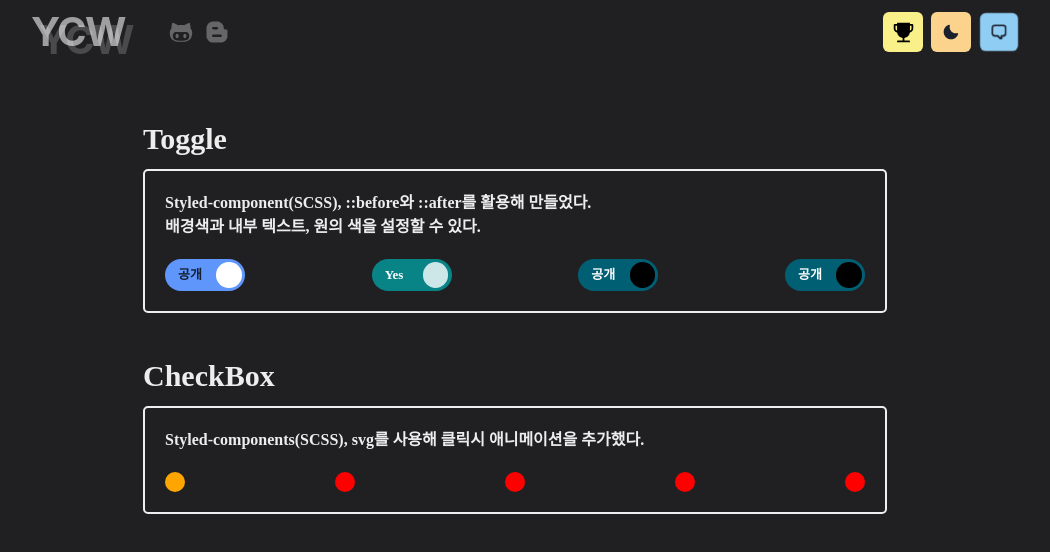
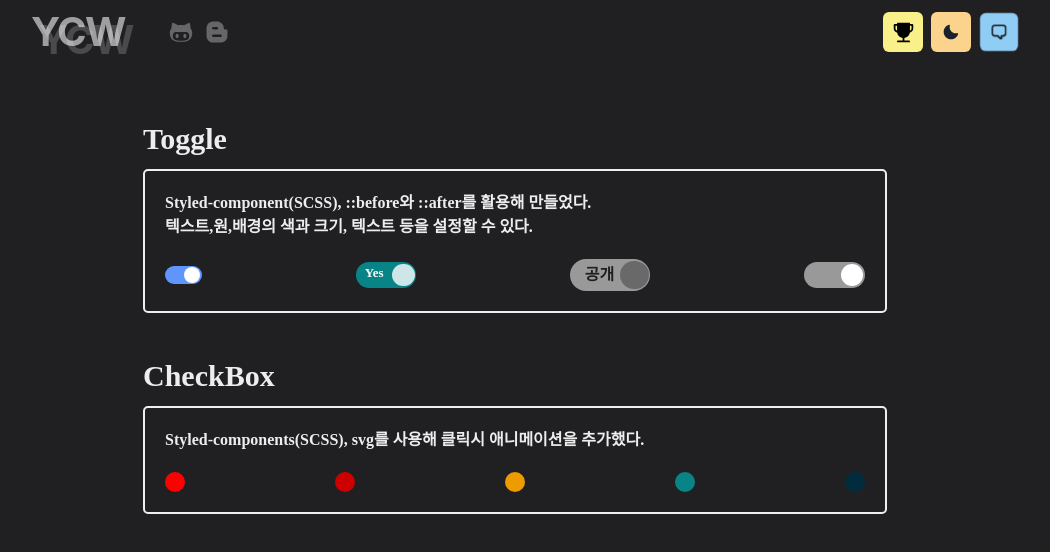
Before and after one commit to Oizys18/my_portfoilo, a Next.js app: page /projects/gallery in a window 1280 px wide. Shown: the top 552 px of the page, without its empty margins (125-1175 px from the left). Built offline with nearby package versions, Linux system fonts and the light colour scheme.

Commit message:
Mod Toggle, add workexperience

```diff
--- a/components/Toggle.js
+++ b/components/Toggle.js
@@ -2,8 +2,10 @@ import React from 'react'
 import styled from 'styled-components'
 
 export default function Toggle({
-  left,
-  right,
+  size,
+  noText,
+  leftText,
+  rightText,
   leftColor,
   rightColor,
   leftBgColor,
@@ -12,11 +14,39 @@ export default function Toggle({
   rightCircleColor,
   setChecked
 }) {
+  const Sizes = size => {
+    let sizes = {
+      size: 'lg',
+      width: '5em',
+      height: '2em',
+      circle: '1.8em',
+      fontSize: 'medium'
+    }
+    switch (size) {
+      case 'md':
+        sizes.size = 'md'
+        sizes.width = '3.8em'
+        sizes.height = '1.6em'
+        sizes.circle = '1.4em'
+        sizes.fontSize = 'small'
+        return sizes
+      case 'sm':
+        sizes.size = 'sm'
+        sizes.width = '2.3em'
+        sizes.height = '1.1em'
+        sizes.circle = '1em'
+        sizes.fontSize = 'small'
+        return sizes
+    }
+    return sizes
+  }
   return (
     <Wrapper>
       <CheckBox
-        left={left}
-        right={right}
+        sizes={Sizes(size)}
+        noText={noText}
+        leftText={size === 'sm' ? '' : leftText}
+        rightText={size === 'sm' ? '' : rightText}
         leftColor={leftColor}
         rightColor={rightColor}
         leftBgColor={leftBgColor}
@@ -39,23 +69,23 @@ const Wrapper = styled.div`
 
 const CheckBox = styled.input`
   z-index: 1;
-  width: 5rem;
-  height: 2rem;
+  width: ${props => props.sizes.width};
+  height: ${props => props.sizes.height};
   background: ${props => props.leftBgColor ?? '#00000050'};
-  border-radius: 2em;
+  border-radius: ${props => props.sizes.height};
   /* 선택X 텍스트 */
   ::before {
     position: absolute;
-    content: '${props => props.left ?? 'Yes'}';
-    width: 5rem;
-    height: 2rem;
     display: flex;
-    padding: 0 0 0 1em;
+    content: '${props => (props.noText ? '' : props.leftText)}';
+    width: ${props => props.sizes.width};
+    height: ${props => props.sizes.height};
+    padding: 0 0 0 calc(${props => props.sizes.circle} / 2);
+    align-items: center;
     justify-content: flex-start;
-    align-items: center;
     color: ${props => props.leftColor ?? '#ffffff'};
     font-weight: bold;
-    font-size: small;
+    font-size: ${props => props.sizes.fontSize};
     /* 텍스트 트랜지션 */
     transition: all 0.2s ease-in-out;
   }
@@ -64,10 +94,14 @@ const CheckBox = styled.input`
     position: relative;
     content: '';
     display: block;
-    width: 1.6em;
-    height: 1.6em;
-    top: calc((2rem - 1.6em) / 2);
-    left: calc(5rem - 1.8em);
+    width: ${props => props.sizes.circle};
+    height: ${props => props.sizes.circle};
+    top: calc(
+      (${props => props.sizes.height} - ${props => props.sizes.circle}) / 2
+    );
+    left: calc(
+      ${props => props.sizes.width} - ${props => props.sizes.circle} - 0.1em
+    );
     border-radius: 50%;
     background: ${props => props.leftCircleColor ?? '#ffffff'};
     /* 원 이동 트랜지션 */
@@ -80,22 +114,27 @@ const CheckBox = styled.input`
     /* 선택 O 텍스트 */
     ::before {
       position: absolute;
-      padding: 0 0 0 1.5em;
-      content: '${props => props.right ?? 'No'}';
-      align-items: center;
+      width: ${props => props.sizes.width};
+      height: ${props => props.sizes.height};
+      padding: 0 0 0 2em;
+      content: '${props => (props.noText ? '' : props.rightText)}';
+      font-weight: bold;
       justify-content: center;
-      font-weight: bold;
-      font-size: small;
+      font-size: ${props => props.sizes.fontSize};
       color: ${props => props.rightColor ?? '#ffffff'};
     }
     /* 선택 O 원 */
     ::after {
       content: '';
       z-index: 2;
-      top: calc((2rem - 1.6em) / 2);
-      left: calc((2rem - 1.6em) / 2);
-      width: 1.6em;
-      height: 1.6em;
+      top: calc(
+        (${props => props.sizes.height} - ${props => props.sizes.circle}) / 2
+      );
+      left: calc(
+        (${props => props.sizes.height} - ${props => props.sizes.circle}) / 2
+      );
+      width: ${props => props.sizes.circle};
+      height: ${props => props.sizes.circle};
       display: block;
       position: relative;
       border-radius: 50%;
--- a/components/checkbox.js
+++ b/components/checkbox.js
@@ -39,17 +39,7 @@ const CheckBox = styled.input`
   border-radius: 100%;
   background: ${props => props.color ?? 'red'};
   z-index: 1;
-  ::before {
-    position: absolute;
-    content: '';
-    justify-content: flex-start;
-    align-items: center;
-  }
-  ::after {
-    position: relative;
-    content: '';
-    display: block;
-  }
+  transition: 0.2s ease-in-out;
   &:checked {
     border-radius: 100%;
     background: ${props => props.checkedColor ?? 'black'};
--- a/components/gallery-item.js
+++ b/components/gallery-item.js
@@ -15,12 +15,14 @@ const GalleryItem = ({ title, description, children }) => {
         borderRadius={5}
         p={5}
       >
-        <Box display="flex" gridGap={10} flexWrap="wrap">
-          <Text fontWeight="bold">
-            {description.map((value, index) => {
-              return <Box key={index}>{value}</Box>
-            })}
-          </Text>
+        <Box display="flex" flexWrap="wrap">
+          {description.map((value, index) => {
+            return (
+              <Text fontWeight="bold" key={index}>
+                {value}
+              </Text>
+            )
+          })}
         </Box>
         <Box
           display="flex"
--- a/pages/projects/gallery.js
+++ b/pages/projects/gallery.js
@@ -1,5 +1,4 @@
 import { Container } from '@chakra-ui/react'
-import { useState } from 'react'
 import Toggle from '../../components/Toggle'
 import GalleryItem from '../../components/gallery-item'
 import CheckBox from '../../components/checkbox'
@@ -11,20 +10,20 @@ const Gallery = () => {
       display="flex"
       justify="center"
       flexWrap="wrap"
+      borderRadius={8}
       p={3}
-      borderRadius={8}
     >
       <GalleryItem
         title="Toggle"
         description={[
           'Styled-component(SCSS), ::before와 ::after를 활용해 만들었다.',
-          `배경색과 내부 텍스트, 원의 색을 설정할 수 있다.`
+          '텍스트,원,배경의 색과 크기, 텍스트 등을 설정할 수 있다.'
         ]}
       >
         <Toggle
+          size="sm"
           setChecked={() => {}}
-          left="공개"
-          right="비밀"
+          noText={false}
           leftColor="#000000CC"
           rightColor="#000000CC"
           leftBgColor="#5F96FC"
@@ -33,9 +32,10 @@ const Gallery = () => {
           rightCircleColor="#ffffff"
         />
         <Toggle
+          size="md"
           setChecked={() => {}}
-          left="Yes"
-          right="No"
+          leftText="Yes"
+          rightText="No"
           leftBgColor="#098486"
           rightBgColor="#D62828"
           leftCircleColor="#ffffffCC"
@@ -43,24 +43,25 @@ const Gallery = () => {
         />
         <Toggle
           setChecked={() => {}}
-          left="공개"
-          right="비밀"
+          size="lg"
+          leftText="공개"
+          rightText="비밀"
+          leftColor="#000000CC"
+          rightColor="white"
+          leftBgColor="#999999"
+          rightBgColor="#55CC"
+          leftCircleColor="#00000050"
+          rightCircleColor="#99CC"
+        />
+        <Toggle
+          size="md"
+          setChecked={() => {}}
+          noText={true}
           leftColor="white"
           rightColor="white"
-          leftBgColor="#005F73"
-          rightBgColor="#002C3D"
-          leftCircleColor="#000000"
-          rightCircleColor="#ffffff"
-        />
-        <Toggle
-          setChecked={() => {}}
-          left="공개"
-          right="비밀"
-          leftColor="white"
-          rightColor="white"
-          leftBgColor="#005F73"
-          rightBgColor="#002C3D"
-          leftCircleColor="#000000"
+          leftBgColor="#999999"
+          rightBgColor="#000000"
+          leftCircleColor="#ffffff"
           rightCircleColor="#ffffff"
         />
       </GalleryItem>
@@ -71,11 +72,11 @@ const Gallery = () => {
           'Styled-components(SCSS), svg를 사용해 클릭시 애니메이션을 추가했다.'
         ]}
       >
-        <CheckBox color="orange"></CheckBox>
-        <CheckBox></CheckBox>
-        <CheckBox></CheckBox>
-        <CheckBox></CheckBox>
-        <CheckBox></CheckBox>
+        <CheckBox color="#ff0000"></CheckBox>
+        <CheckBox color="#CC0000"></CheckBox>
+        <CheckBox color="#EE9B00"></CheckBox>
+        <CheckBox color="#098486"></CheckBox>
+        <CheckBox color="#002C3D"></CheckBox>
       </GalleryItem>
     </Container>
   )
```
Also changed, not shown: lib/json/work-experience.json (+15 -6 lines), lib/terminal.js.
